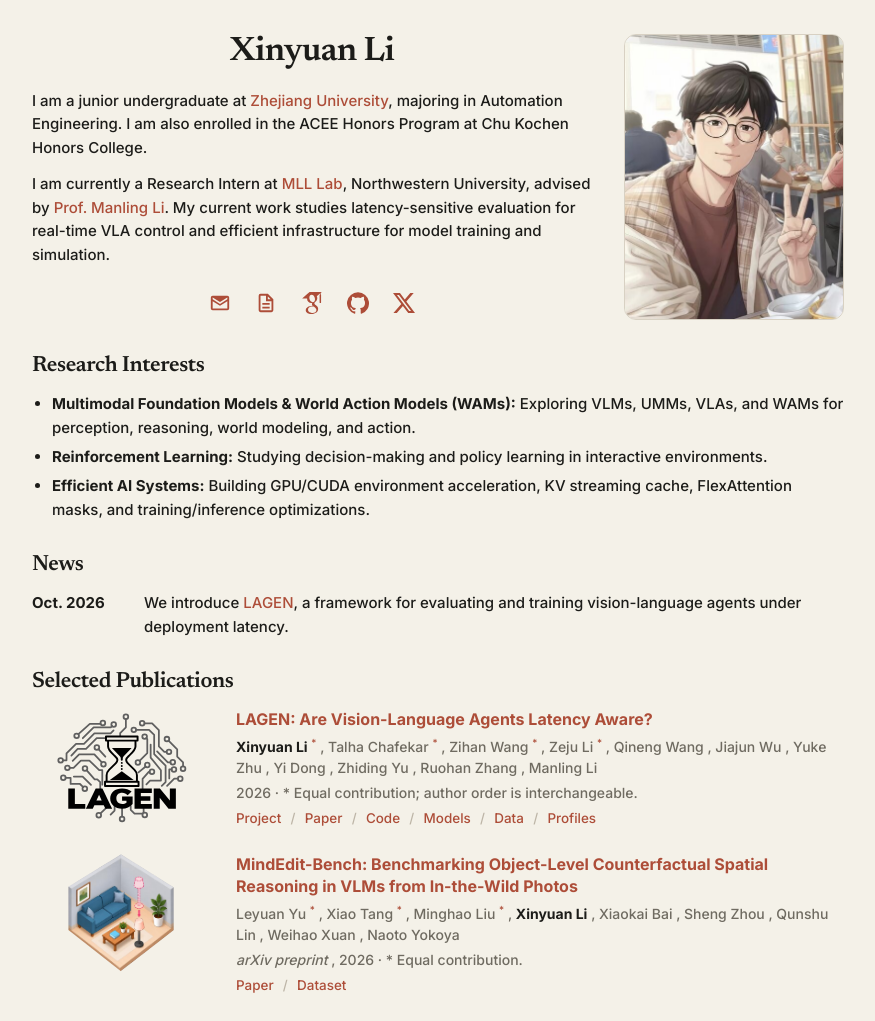
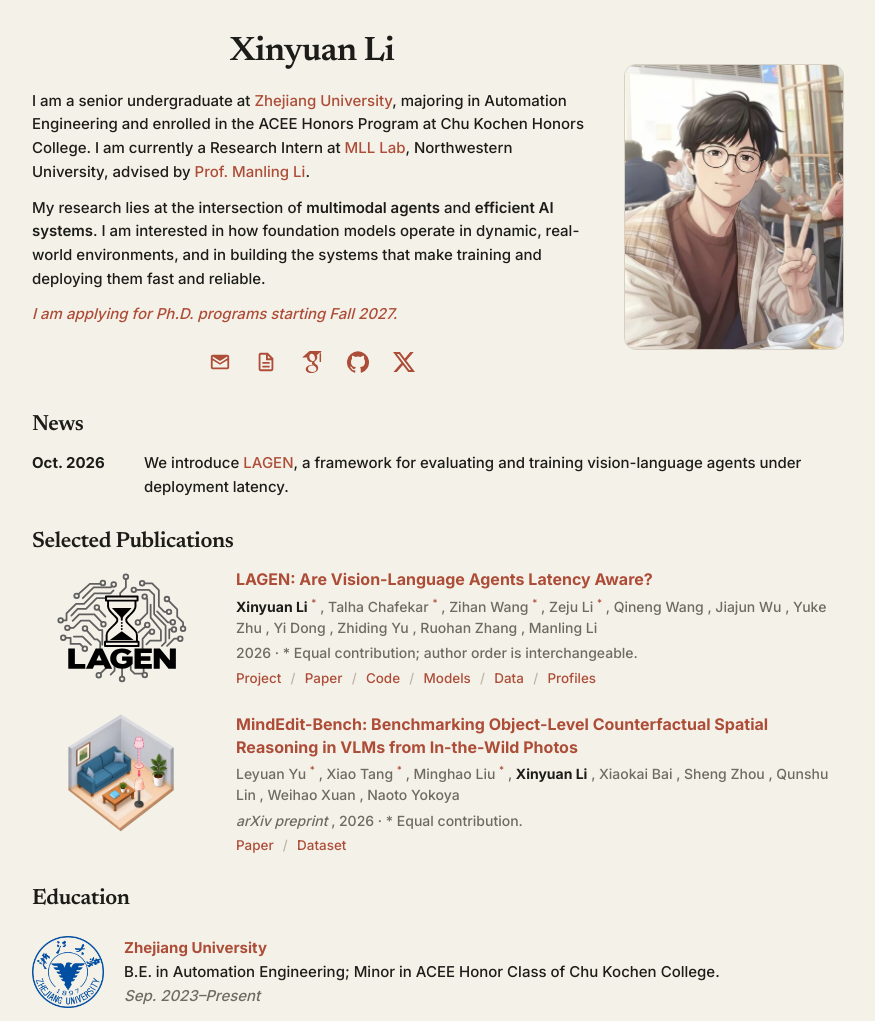
Before and after one commit to mindorigin150/mindorigin150.github.io, an Astro site: page / in a window 1280 px wide. Shown: the top 1021 px of the page, without its empty margins (202-1077 px from the left). Built offline with nearby package versions, Linux system fonts and the light colour scheme; Astro itself is replaced by a stand-in of ours; some packages are replaced by stand-ins of ours.

Commit message:
Update homepage bio and research focus

```diff
--- a/src/data/site.ts
+++ b/src/data/site.ts
@@ -1,16 +1,16 @@
 export const siteConfig = {
   name: 'Xinyuan Li',
-  title: 'Xinyuan Li — Multimodal AI & Robot Learning',
+  title: 'Xinyuan Li',
   description:
-    'Junior undergraduate at Zhejiang University researching multimodal foundation models, reinforcement learning, real-time VLA evaluation, and efficient AI systems.',
+    'Senior undergraduate at Zhejiang University and Research Intern at Northwestern University working at the intersection of multimodal agents and efficient AI systems.',
   url: 'https://mindorigin150.github.io',
   email: 'xinyuanli2327@outlook.com',
   keywords: [
     'Xinyuan Li',
     'Zhejiang University',
-    'Multimodal Foundation Models',
-    'Reinforcement Learning',
-    'Real-Time VLA Evaluation',
+    'Northwestern University',
+    'Multimodal Agents',
+    'Foundation Models',
     'Efficient AI Systems',
   ],
   profileLinks: [
@@ -22,21 +22,6 @@ export const siteConfig = {
     },
     { label: 'GitHub', href: 'https://github.com/mindorigin150' },
     { label: 'X', href: 'https://x.com/xinyuanli_ai' },
-  ],
-  interests: [
-    {
-      title: 'Multimodal Foundation Models & World Action Models (WAMs)',
-      description: 'Exploring VLMs, UMMs, VLAs, and WAMs for perception, reasoning, world modeling, and action.',
-    },
-    {
-      title: 'Reinforcement Learning',
-      description: 'Studying decision-making and policy learning in interactive environments.',
-    },
-    {
-      title: 'Efficient AI Systems',
-      description:
-        'Building GPU/CUDA environment acceleration, KV streaming cache, FlexAttention masks, and training/inference optimizations.',
-    },
   ],
   education: {
     institution: 'Zhejiang University',
--- a/src/pages/index.astro
+++ b/src/pages/index.astro
@@ -16,15 +16,20 @@ const featuredResearch = (await getCollection('research', ({ data }) => data.fea
         <h1 id="intro-title">Xinyuan Li</h1>
         <div class="intro__bio">
           <p>
-            I am a junior undergraduate at <a href="https://www.zju.edu.cn/english/">Zhejiang University</a>,
-            majoring in Automation Engineering. I am also enrolled in the ACEE Honors Program at Chu Kochen
-            Honors College.
+            I am a senior undergraduate at <a href="https://www.zju.edu.cn/english/">Zhejiang University</a>,
+            majoring in Automation Engineering and enrolled in the ACEE Honors Program at Chu Kochen Honors
+            College. I am currently a Research Intern at
+            <a href="https://www.mll.lab.northwestern.edu/">MLL Lab</a>, Northwestern University, advised by
+            <a href="https://limanling.github.io/">Prof. Manling Li</a>.
           </p>
           <p>
-            I am currently a Research Intern at <a href="https://www.mll.lab.northwestern.edu/">MLL Lab</a>,
-            Northwestern University, advised by <a href="https://limanling.github.io/">Prof. Manling Li</a>.
-            My current work studies latency-sensitive evaluation for real-time VLA control and efficient
-            infrastructure for model training and simulation.
+            My research lies at the intersection of <strong>multimodal agents</strong> and
+            <strong>efficient AI systems</strong>. I am interested in how foundation models operate in
+            dynamic, real-world environments, and in building the systems that make training and deploying
+            them fast and reliable.
+          </p>
+          <p class="intro__status">
+            I am applying for Ph.D. programs starting Fall 2027.
           </p>
         </div>
         <ProfileLinks />
@@ -40,19 +45,6 @@ const featuredResearch = (await getCollection('research', ({ data }) => data.fea
           fetchpriority="high"
         />
       </a>
-    </section>
-
-    <section class="home-section" aria-labelledby="interests-title">
-      <h2 id="interests-title">Research Interests</h2>
-      <ul class="interest-list">
-        {
-          siteConfig.interests.map((interest) => (
-            <li>
-              <strong>{interest.title}:</strong> {interest.description}
-            </li>
-          ))
-        }
-      </ul>
     </section>
 
     <section class="home-section" aria-labelledby="news-title">
--- a/src/styles/global.css
+++ b/src/styles/global.css
@@ -144,6 +144,15 @@ a:hover {
   margin: 0 0 0.75rem;
 }
 
+.intro__bio strong {
+  font-weight: 600;
+}
+
+.intro__status {
+  color: var(--accent);
+  font-style: italic;
+}
+
 .portrait {
   align-self: center;
   width: 13.75rem;
@@ -207,19 +216,6 @@ a:hover {
   margin: 0 0 0.75rem;
   font-size: 1.375rem;
   line-height: 1.25;
-}
-
-.interest-list {
-  margin: 0;
-  padding-left: 1.25rem;
-}
-
-.interest-list li + li {
-  margin-top: 0.35rem;
-}
-
-.interest-list strong {
-  font-weight: 650;
 }
 
 .news-list {
```
Also changed, not shown: src/pages/research/index.astro (+4 -19 lines).
